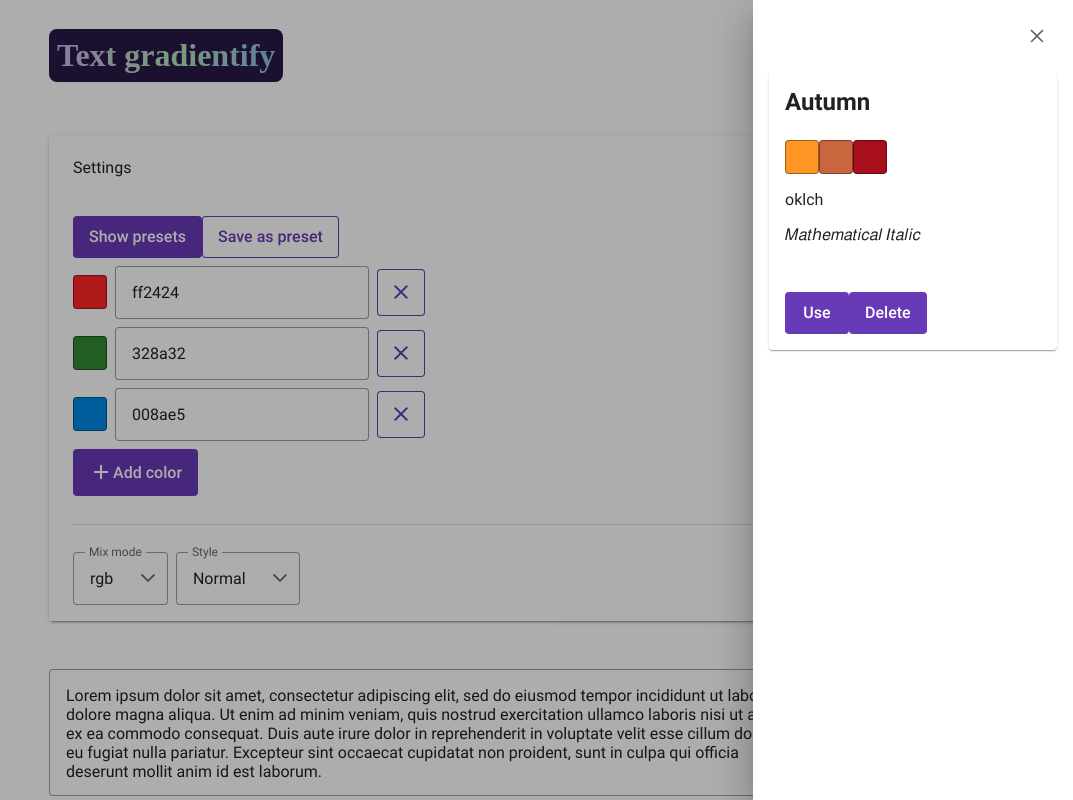
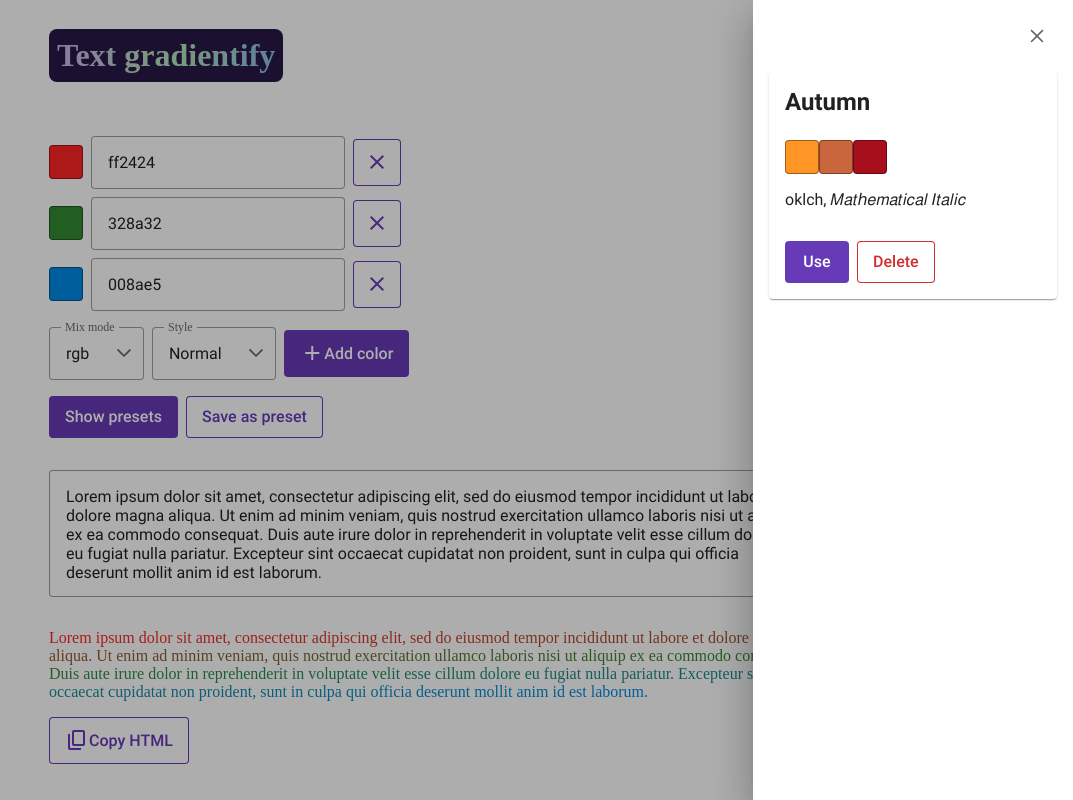
Before and after one commit to mitonik/text-gradientify, a React (Vite) app: page / in a window 1280 px wide. Both pictures are taken after a click on the button "Show presets". Shown: the top 800 px of the page, without its empty margins (207-1280 px from the left). Built offline with nearby package versions, Linux system fonts and the light colour scheme.

Commit message:
feat: change layout

```diff
--- a/src/presets/preset-item.tsx
+++ b/src/presets/preset-item.tsx
@@ -13,18 +13,28 @@ export function PresetItem(props: PresetItemProps) {
   const { onPresetSelect, preset, onPresetDelete } = props;
 
   const footer = (
-    <>
+    <div style={{ display: "flex", gap: "0.5rem" }}>
       <Button label="Use" onClick={() => onPresetSelect(preset)} />
-      <Button label="Delete" onClick={() => onPresetDelete(preset.name)} />
-    </>
+      <Button
+        severity="danger"
+        outlined
+        label="Delete"
+        onClick={() => onPresetDelete(preset.name)}
+      />
+    </div>
   );
   return (
     <Card title={preset.name} footer={footer}>
-      {preset.settings.colors.map((color, index) => (
-        <ColorPicker value={color} key={index} />
-      ))}
-      <p>{preset.settings.mode}</p>
-      <p>{preset.settings.style}</p>
+      <div style={{ display: "flex", flexDirection: "column", gap: "1rem" }}>
+        <div>
+          {preset.settings.colors.map((color, index) => (
+            <ColorPicker value={color} key={index} />
+          ))}
+        </div>
+        <span>
+          {preset.settings.mode}, {preset.settings.style}
+        </span>
+      </div>
     </Card>
   );
 }
--- a/src/presets/presets.tsx
+++ b/src/presets/presets.tsx
@@ -14,12 +14,16 @@ interface PresetsProps {
 
 export function Presets(props: PresetsProps) {
   const { onPresetSelect, presets, onPresetDelete } = props;
-  return presets.map((preset, index) => (
+  return (
+    <div style={{ display: "flex", flexDirection: "column", gap: "1rem" }}>
+      {presets.map((preset, index) => (
         <PresetItem
           onPresetSelect={(preset) => onPresetSelect(preset.settings)}
           onPresetDelete={(name) => onPresetDelete(name)}
           key={index}
           preset={preset}
         />
-  ));
+      ))}
+    </div>
+  );
 }
--- a/src/settings-editor.tsx
+++ b/src/settings-editor.tsx
@@ -1,9 +1,7 @@
-import { Accordion, AccordionTab } from "primereact/accordion";
 import { Button } from "primereact/button";
 import { RenderOptionsChooser } from "./render-options-chooser";
 import { ColorSelector } from "./color-selector";
 import chroma, { InterpolationMode } from "chroma-js";
-import { Divider } from "primereact/divider";
 import { Sidebar } from "primereact/sidebar";
 import { useState } from "react";
 import { Preset, Presets } from "./presets/presets";
@@ -83,11 +81,7 @@ export function SettingsEditor(props: SettingsEditorProps) {
   });
 
   return (
-    <Accordion activeIndex={0}>
-      <AccordionTab header="Settings">
-        <div
-          style={{ display: "flex", flexDirection: "column", gap: "0.5rem" }}
-        >
+    <div style={{ display: "flex", flexDirection: "column", gap: "1rem" }}>
       <ConfirmDialog
         visible={dialogVisible}
         onHide={() => setDialogVisible(false)}
@@ -97,7 +91,7 @@ export function SettingsEditor(props: SettingsEditorProps) {
             onChange={(e) => setNewPresetName(e.target.value)}
           />
         }
-            header={"name preset"}
+        header="Name preset"
         defaultFocus="accept"
         acceptLabel="Save"
         rejectLabel="Cancel"
@@ -105,15 +99,8 @@ export function SettingsEditor(props: SettingsEditorProps) {
           setNewPresetName("");
           setPresets([...presets, { name: newPresetName, settings }]);
         }}
+        reject={() => setNewPresetName("")}
       />
-          <div>
-            <Button label="Show presets" onClick={() => setVisible(true)} />
-            <Button
-              outlined
-              label="Save as preset"
-              onClick={() => setDialogVisible(true)}
-            />
-          </div>
       <Sidebar
         visible={visible}
         onHide={() => setVisible(false)}
@@ -132,8 +119,16 @@ export function SettingsEditor(props: SettingsEditorProps) {
           }}
         />
       </Sidebar>
+      <div style={{ display: "flex", gap: "0.5rem", flexDirection: "column" }}>
         {mappedColors}
-          <div style={{ display: "flex", placeItems: "center" }}>
+      </div>
+      <div style={{ display: "flex", gap: "0.5rem", placeItems: "center" }}>
+        <RenderOptionsChooser
+          mode={mode}
+          onModeChange={(mode) => onSettingsChange({ ...settings, mode })}
+          onStyleChange={(style) => onSettingsChange({ ...settings, style })}
+          style={style}
+        />
         <Button
           label="Add color"
           icon={<span className="material-symbols-outlined">add</span>}
@@ -145,15 +140,14 @@ export function SettingsEditor(props: SettingsEditorProps) {
           }
         />
       </div>
-          <Divider />
-          <RenderOptionsChooser
-            mode={mode}
-            onModeChange={(mode) => onSettingsChange({ ...settings, mode })}
-            onStyleChange={(style) => onSettingsChange({ ...settings, style })}
-            style={style}
+      <div style={{ display: "flex", gap: "0.5rem" }}>
+        <Button label="Show presets" onClick={() => setVisible(true)} />
+        <Button
+          outlined
+          label="Save as preset"
+          onClick={() => setDialogVisible(true)}
         />
       </div>
-      </AccordionTab>
-    </Accordion>
+    </div>
   );
 }
```
Lines whose indentation alone changed are shown as unchanged.
